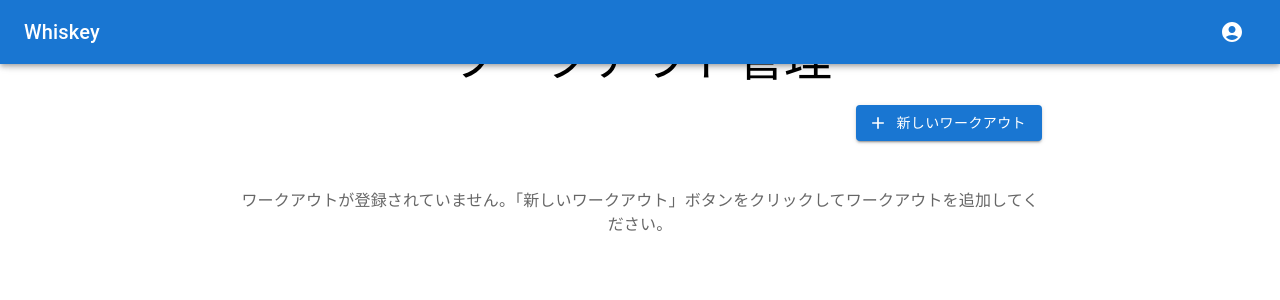
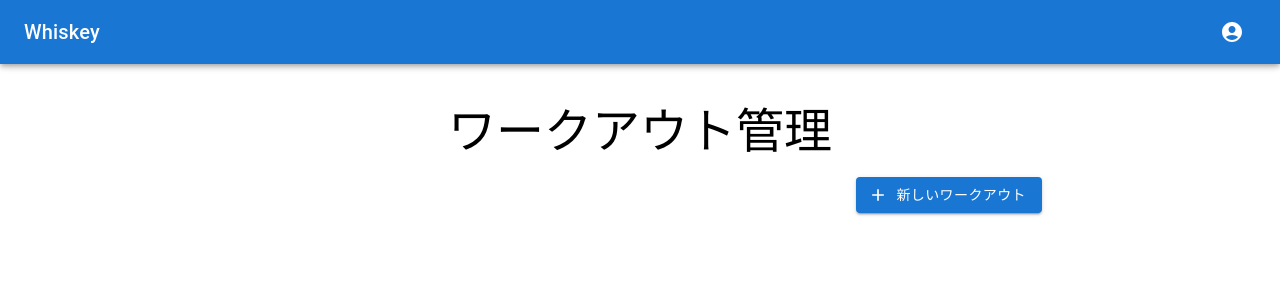
Before and after one commit to ucchy108/whiskey, a Next.js app in the folder my-app/: page /workouts in a window 1280 px wide. Shown: the top 300 px of the page. Built offline with nearby package versions, Linux system fonts and the light colour scheme.

Commit message:
feat: layoutを整理した

```diff
--- a/my-app/src/app/layout.tsx
+++ b/my-app/src/app/layout.tsx
@@ -1,5 +1,5 @@
 import type { Metadata } from "next";
-import { Container } from "@mui/material";
+import { Box, Container } from "@mui/material";
 import { NavigationBar } from "@/app/_components";
 
 export const metadata: Metadata = {
@@ -16,7 +16,9 @@ export default function RootLayout({
     <html lang="en">
       <body>
         <NavigationBar />
-        <Container maxWidth="md">{children}</Container>
+        <Box component="main" sx={{ paddingTop: "64px" }}>
+          <Container maxWidth="md">{children}</Container>
+        </Box>
       </body>
     </html>
   );
--- a/my-app/src/app/workouts/(list)/_containers/container.tsx
+++ /dev/null
@@ -1,12 +0,0 @@
-import { useGetWorkouts } from "../_hooks/useGetWorkouts";
-import { WorkoutsPage } from "./presentator";
-
-export function WorkoutsContainer() {
-  const { workouts } = useGetWorkouts();
-
-  return (
-    <>
-      <WorkoutsPage {...workouts} />
-    </>
-  );
-}
--- a/my-app/src/app/workouts/(list)/_containers/index.tsx
+++ /dev/null
@@ -1 +0,0 @@
-export * from "./container";
--- a/my-app/src/app/workouts/(list)/_containers/presentator.tsx
+++ /dev/null
@@ -1,31 +0,0 @@
-import { Box, List, Typography } from "@mui/material";
-import { WorkoutItem } from "../_components/workoutItem";
-
-// TODO: どこかに移す
-type Workout = {
-  id: string;
-  name: string;
-  type: string;
-  duration: number;
-  date: string;
-};
-
-export function WorkoutsPage(workouts: Workout[]) {
-  return (
-    <>
-      {workouts.length > 0 ? (
-        <List>
-          {workouts.map((workout) => (
-            <WorkoutItem key={workout.id} workout={workout} />
-          ))}
-        </List>
-      ) : (
-        <Box sx={{ textAlign: "center", py: 4 }}>
-          <Typography variant="body1" color="text.secondary">
-            ワークアウトが登録されていません。「新しいワークアウト」ボタンをクリックしてワークアウトを追加してください。
-          </Typography>
-        </Box>
-      )}
-    </>
-  );
-}
--- a/my-app/src/app/workouts/page.tsx
+++ b/my-app/src/app/workouts/page.tsx
@@ -19,7 +19,6 @@ import {
   SelectChangeEvent,
 } from "@mui/material";
 import { Add as AddIcon } from "@mui/icons-material";
-import { WorkoutsContainer } from "./(list)/_containers";
 
 // ワークアウトの型定義
 interface Workout {
@@ -150,8 +149,6 @@ export default function Home() {
             新しいワークアウト
           </Button>
         </Box>
-
-        <WorkoutsContainer />
       </Box>
 
       {/* ワークアウト追加/編集ダイアログ */}
```
Also changed, not shown: 1 other file (tests, documents, lock files or other folders).
